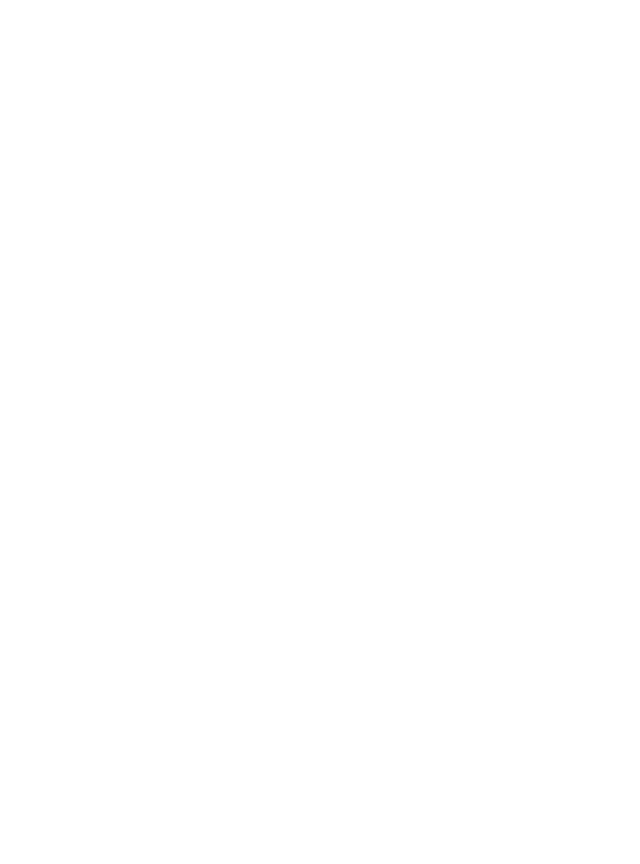
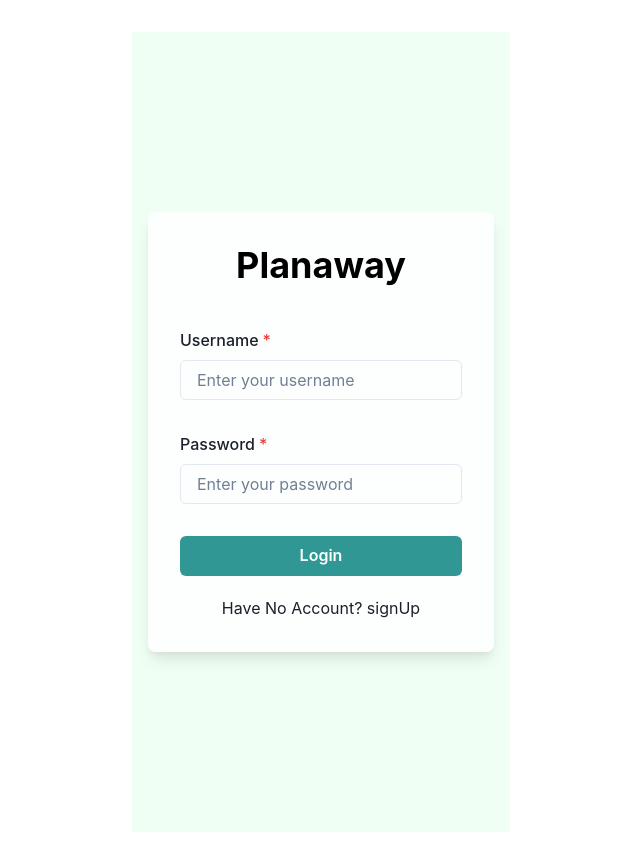
Before and after one commit to misshozzie/planaway-frontend, a React (Vite) app: page /login in a window 1280 px wide. Before the commit this address had no page. Shown: the whole page, without its empty margins (319-959 px from the left). Before the commit the page ends 800 px from the top, so only its background shows below. Built offline with nearby package versions, Linux system fonts and the light colour scheme.

Commit message:
Create a LoginForm

```diff
--- a/src/App.jsx
+++ b/src/App.jsx
@@ -4,6 +4,7 @@ import TripPage from "./pages/TripPage";
 import PlanPage from "./pages/PlanPage";
 import NewTripForm from "./components/NewTripForm";
 import SignUp from "./pages/SignUp";
+import Login from "./components/LoginForm";
 
 import "./App.css";
 
@@ -12,6 +13,7 @@ function App() {
     <>
       <Routes>
         <Route path="/" element={<HomePage />} />
+        <Route path="/login" element={<Login />} />
         <Route path="/sign-up" element={<SignUp />} />
         <Route path="user/trips">
           <Route index={true} element={<TripPage />} />
--- /dev/null
+++ b/src/components/LoginForm.jsx
@@ -0,0 +1,156 @@
+import React, { useEffect, useState } from "react";
+import Cookies from "js-cookie";
+import {
+  Box,
+  Flex,
+  FormControl,
+  FormLabel,
+  Input,
+  Button,
+  Heading,
+  Spinner,
+  Text,
+  useColorModeValue
+} from "@chakra-ui/react";
+import Joi from "joi";
+//import apis from "../services";
+import toast from "react-hot-toast";
+import { useNavigate } from "react-router-dom";
+
+const schema = Joi.object({
+  email: Joi.string()
+    .email({ tlds: { allow: false } })
+    .required()
+    .messages({
+      "string.email": "Please enter a valid email address.",
+      "string.empty": "Email address is required.",
+      "any.required": "Email address is required.",
+    }),
+  password: Joi.string().min(8).required().messages({
+    "string.min": "Password must be at least 8 characters long.",
+    "any.required": "Password is required.",
+  }),
+});
+
+const LoginForm = () => {
+  const navigate = useNavigate();
+  const [formData, setFormData] = useState({ email: "", password: "" });
+  const [errors, setErrors] = useState({});
+  const [isLoading, setIsLoading] = useState(false);
+  const handleInputChange = (e) => {
+    const { name, value } = e.target;
+    setFormData((prevData) => ({
+      ...prevData,
+      [name]: value,
+    }));
+  };
+
+  useEffect(() => {
+    const userCookie = Cookies.get("user");
+    console.log(userCookie, "userCookie");
+    if (userCookie) {
+      navigate("/trips");
+    }
+    // eslint-disable-next-line
+  }, []);
+
+  const onSubmit = async () => {
+    // Validate all fields on form submission
+    const validation = schema.validate(formData, { abortEarly: false });
+
+    if (validation.error) {
+      const newErrors = {};
+      validation.error.details.forEach((detail) => {
+        const key = detail.path[0];
+        newErrors[key] = detail.message;
+      });
+      setErrors(newErrors);
+      console.error("Validation error:", validation.error.details);
+      return;
+    }
+
+    try {
+      setIsLoading(true);
+      const response = await apis?.authLogin(formData);
+      if (response?.status === 200) {
+        navigate("/trips");
+        toast.success(response?.data?.message, { id: 1 });
+      }
+      setIsLoading(false);
+    } catch (error) {
+      if (error.message) {
+        toast?.error(error?.message, { id: 1 });
+      }
+      setIsLoading(false);
+    }
+  };
+
+  return (
+    <Flex align="center" justify="center" height="100vh" bg={useColorModeValue('green.50', 'green.900')} p={4}>
+      <Box
+        w="full"
+        maxW="md"
+        p={8}
+        borderRadius="lg"
+        bg={useColorModeValue('rgba(255, 255, 255, 0.8)', 'rgba(23, 25, 35, 0.8)')}
+        boxShadow="lg"
+      >
+        <Heading
+          as="h1"
+          size="xl"
+          fontWeight="bold"
+          color={useColorModeValue('black', 'white')}
+          textAlign="center"
+          mb={10}
+        >
+          Planaway
+        </Heading>
+        <form>
+          <FormControl isRequired>
+            <FormLabel>Username</FormLabel>
+            <Input
+              type="text"
+              placeholder="Enter your username"
+              mb={4}
+              name="username"
+              value={formData.username}
+              onChange={handleInputChange}
+            />
+            {errors.username && <Text color="red.500">{errors.username}</Text>}
+          </FormControl>
+
+          <FormControl isRequired mt={4}>
+            <FormLabel>Password</FormLabel>
+            <Input
+              type="password"
+              placeholder="Enter your password"
+              mb={4}
+              name="password"
+              value={formData.password}
+              onChange={handleInputChange}
+            />
+            {errors.password && <Text color="red.500">{errors.password}</Text>}
+          </FormControl>
+
+          <Button
+            isLoading={isLoading}
+            type="submit"
+            colorScheme="teal"
+            width="100%"
+            mt={4}
+            spinnerPlacement="start"
+            loadingText="Logging in"
+            onClick={onSubmit}
+          >
+            Login
+          </Button>
+        </form>
+        <Text align={"center"} mt={5} onClick={() => navigate("/sign-up")}>
+          Have No Account? signUp
+        </Text>
+      </Box>
+    </Flex>
+  );
+}
+
+export default LoginForm;
```
Also changed, not shown: src/pages/Login.jsx (added, +10 -0 lines).
